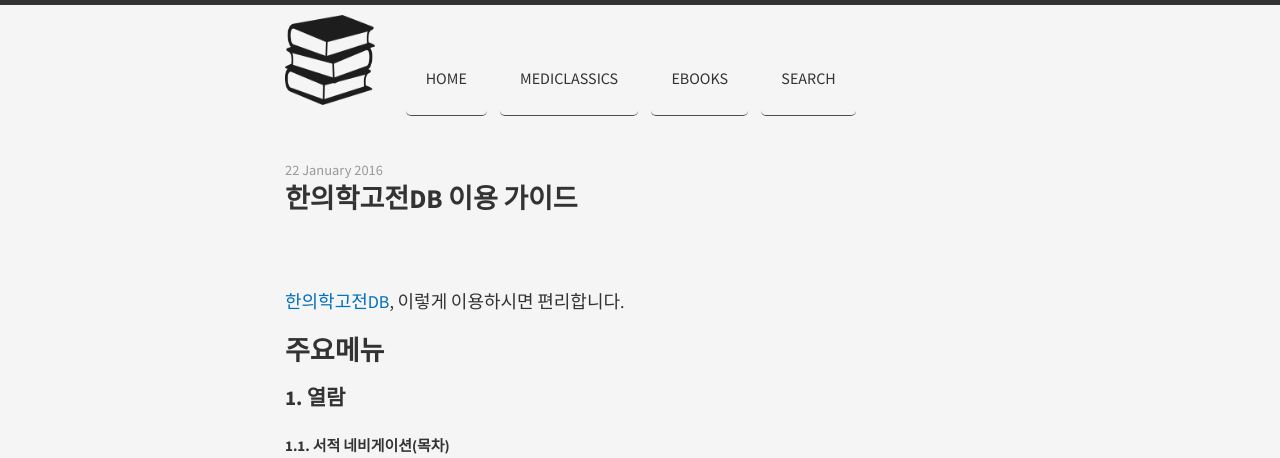
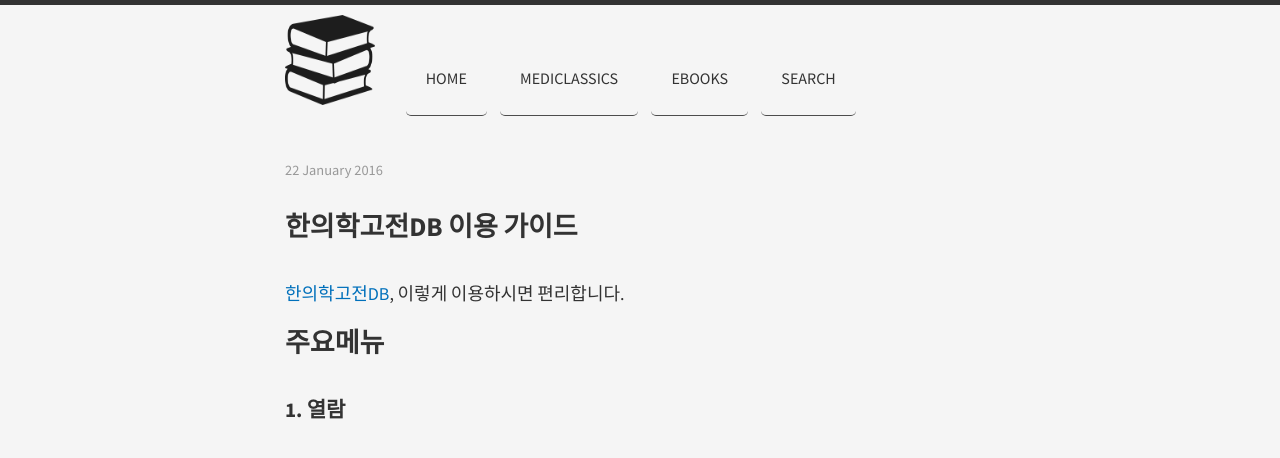
Before and after one commit to mediclassics/document, a Jekyll site: the page built from _posts/2016-01-22-mediclassics-guide.md, in a window 1280 px wide. Shown: the top 458 px of the page. Built offline with Jekyll 4.4.1, drawn with Linux system fonts in a browser that asks for light colours; nearby versions of some CDN libraries; grey boxes are pictures that could not be loaded.

Commit message:
update css

```diff
--- a/_layouts/post.html
+++ b/_layouts/post.html
@@ -4,8 +4,7 @@
 
 <article class="single row gutters">
   <time class="published" datetime="{{ page.date | date: '%Y-%m-%d' }}">{{ page.date | date_to_long_string }}</time>
+  <br><br>
   <h1>{{ page.title }}</h1>
-  <br>
-  <br>
   {{ content }}
 </article>
--- a/public/css/main.scss
+++ b/public/css/main.scss
@@ -29,7 +29,19 @@
   -webkit-font-smoothing: antialiased;
 }
 
-h1, h2, h3, h4, h5, h6, p, ul, ol, dl,
+h1, h2 {
+  margin-bottom: 40px;
+}
+
+h3, h4 {
+  margin-bottom: 30px;
+}
+
+h5, h6 {
+  margin-bottom: 20px;
+}
+
+p, ul, ol, dl,
 blockquote,
 table,
 img,
@@ -62,7 +74,10 @@
 hr {
   border : 0;
   height: 25px;
-  background : url({{ site.baseurl }}/public/images/eagle.png) center center no-repeat;
+  margin-top: 40px;
+  margin-bottom: 40px;
+  // background : url({{ site.baseurl }}/public/images/hr/eagle.png) center center no-repeat;
+  background : url({{ site.baseurl }}/public/images/hr/butterfly2.png) center center no-repeat;
 }
 
 code {
```
Also changed, not shown: public/images/hr/butterfly2.png (added), public/images/hr/eagle.png (renamed from public/images/eagle.png).
